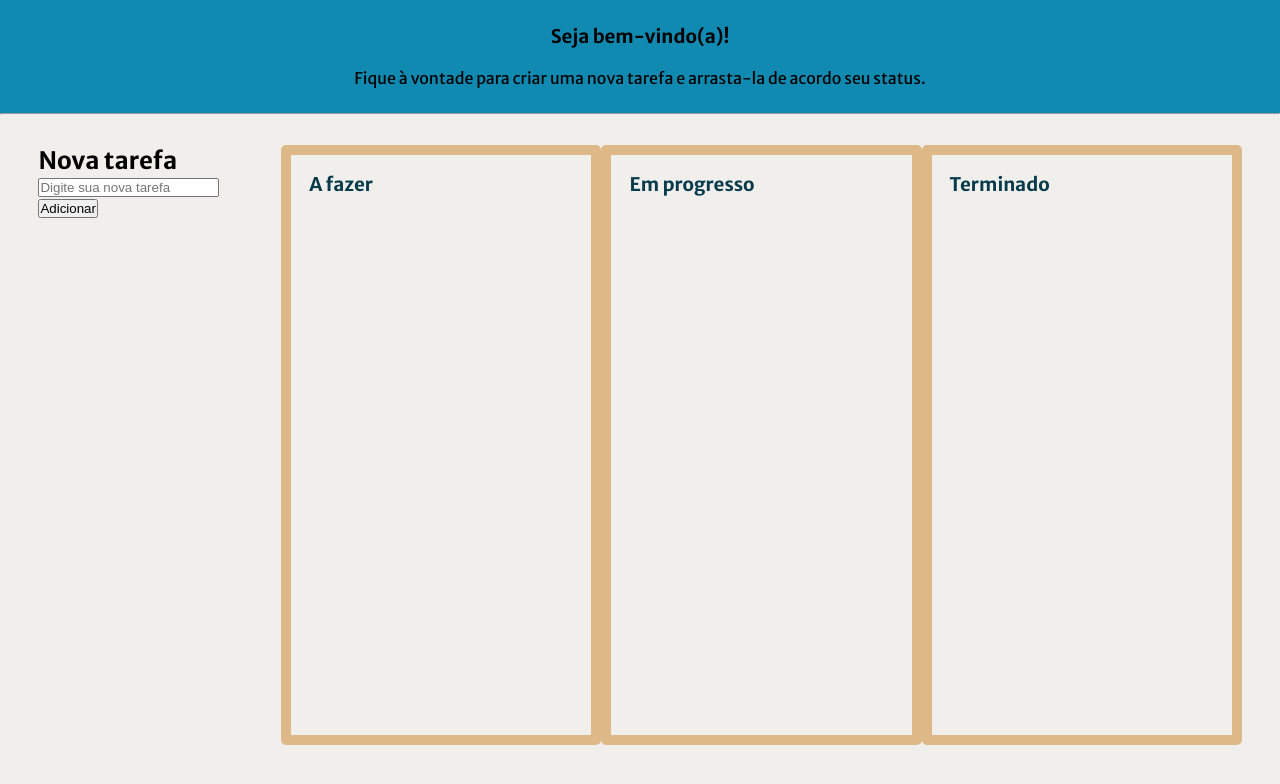
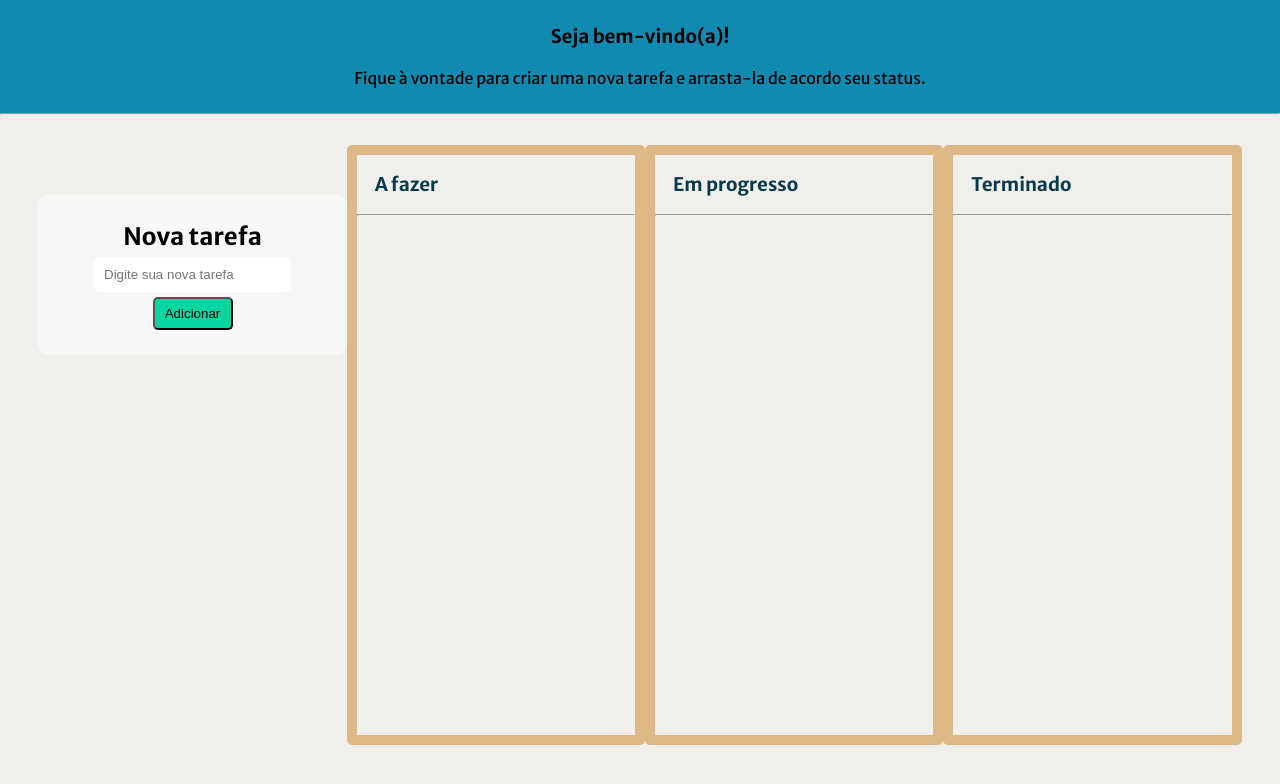
Before and after one commit to PeterTechDev/Simple-Kanban-Board, a plain HTML site: page index.html in a window 1280 px wide. Drawn offline with Linux system fonts and the light colour scheme.

Commit message:
termina de estilizar e inicia script para deletar tarefa

```diff
--- a/index.html
+++ b/index.html
@@ -24,14 +24,17 @@
 <hr>
 
 <div class="mainBoard">
-    <div class="addtask">
+    <div class="addTask">
         <h2>Nova tarefa</h2>
-        <input type="text" name="newTask" id="newTask" placeholder="Digite sua nova tarefa">
-        <button type="submit" class="BtnNewTask">Adicionar</button>
-    </div>
+        <span>
+            <input type="text" name="newTask" id="newTask" placeholder="Digite sua nova tarefa">
+            <button type="submit" class="BtnNewTask">Adicionar</button>
+        </span>
+        </div>
 
     <div class="board toDo">
         <h3>A fazer</h3>
+        <hr>
         <div class="dropzone">
             <!-- <div class="postIt" draggable="true">
                 <div class="content">Organizar a mesa</div>
@@ -40,6 +43,7 @@
     </div>
     <div class="board doing">
         <h3>Em progresso</h3>
+        <hr>
         <div class="dropzone">
             <!-- <div class="postIt" draggable="true">
                 <div class="content">Fazer kanban board</div>
@@ -48,6 +52,7 @@
     </div>
     <div class="board done">
         <h3>Terminado</h3>
+        <hr>
         <div class="dropzone">
             <!-- <div class="postIt" draggable="true">
                 <div class="content">Arrumar a cama</div>
--- a/script.js
+++ b/script.js
@@ -80,3 +80,11 @@ function dragleave(){
 function drop(){
     this.classList.remove('over')
 }
+
+document.body.addEventListener('dblclick', ()=>{
+
+})
+
+const deleteTask =(post)=>{
+
+}
--- a/style.css
+++ b/style.css
@@ -26,6 +26,34 @@ header{
     background: var(--blue);
 }
 
+.addTask {
+    background-color: rgba(255, 255, 255, 0.55);
+    text-align: center;
+    margin-top: 50px;
+    padding: 20px;
+    height: 15vh;
+    border-radius: 10px;
+
+    display: flex;
+    flex-direction: column;
+    justify-content: center;
+}
+
+.addTask input{
+    padding: 10px;
+    outline: none;
+    border:none;
+    border-radius: 5px;
+    margin: 5px;
+}
+
+.BtnNewTask{
+    height: 33px;
+    width: 80px;
+    border-radius: 5px;
+    background: var(--green);
+}
+
 .mainBoard{
     height: 75vh;
     margin: 30px 3%;
@@ -47,7 +75,7 @@ header{
 }
 
 .dropzone {
-    height: 91%;
+    height: 90%;
     padding-top: 1%;
     /* background-color: gray; */
 }
@@ -72,7 +100,7 @@ header{
 }
 
 /* Velocidade da animação */
-.postIt, .dropzone {
+.postIt, .dropzone, .BtnNewTask {
     transition: .4s;
 }
 
@@ -98,3 +126,9 @@ header{
     background-color: var(--green);
     border:none
 }
+
+.BtnNewTask:hover{
+    letter-spacing: -.5px;
+    opacity: .75;
+    cursor:pointer;
+}
```
